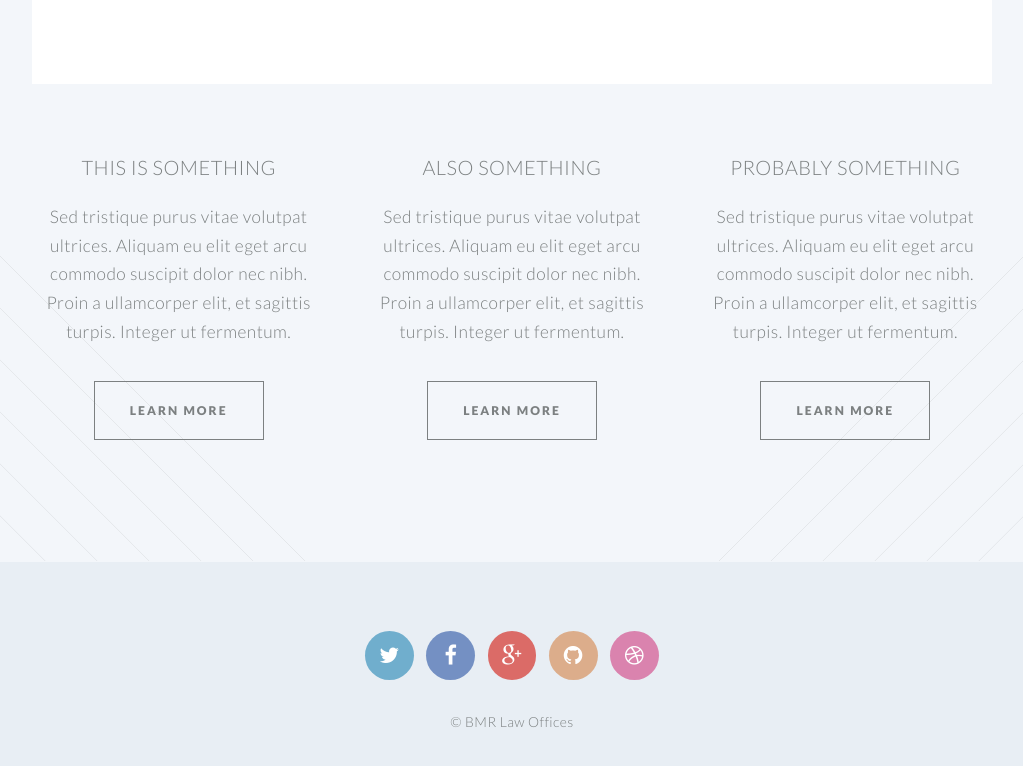
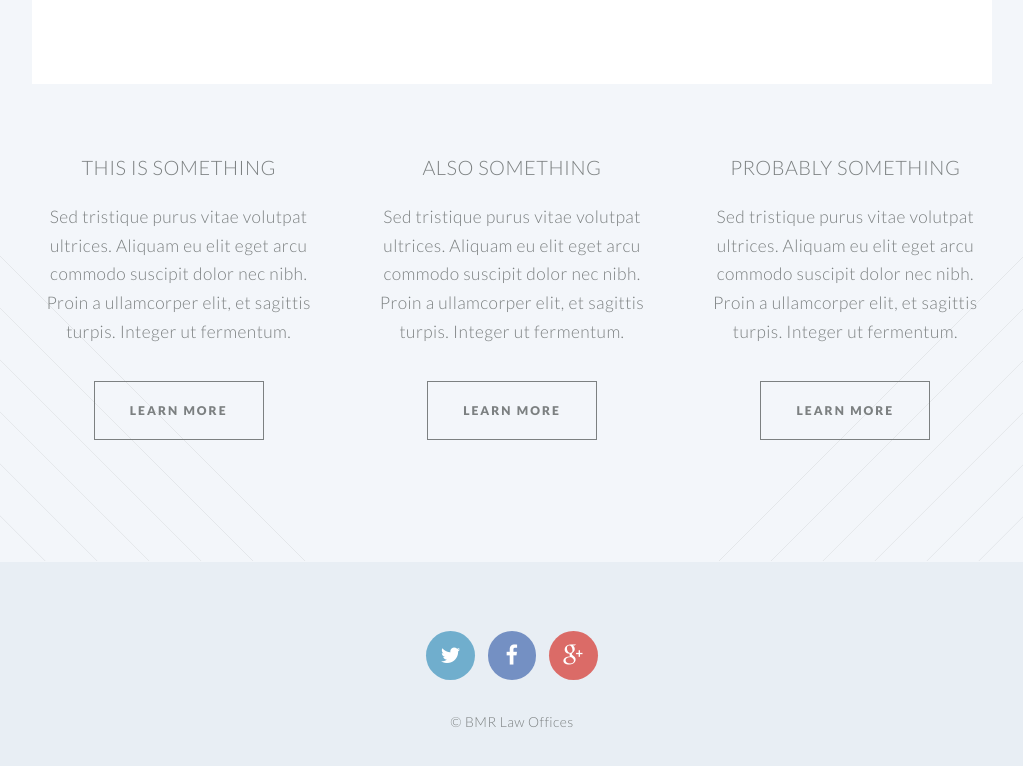
Before and after one commit to balgurim/balgurim.github.io, a plain HTML site: page about.html in a window 1280 px wide. Shown: the part 1584-2350 px from the top of the page, without its empty margins (128-1151 px from the left). Drawn offline with Linux system fonts and the light colour scheme; a script that the page names is missing.

Commit message:
Removed other social network site links

```diff
--- a/about.html
+++ b/about.html
@@ -134,8 +134,8 @@
 						<li><a href="#" class="icon circle fa-twitter"><span class="label">Twitter</span></a></li>
 						<li><a href="#" class="icon circle fa-facebook"><span class="label">Facebook</span></a></li>
 						<li><a href="#" class="icon circle fa-google-plus"><span class="label">Google+</span></a></li>
-						<li><a href="#" class="icon circle fa-github"><span class="label">Github</span></a></li>
-						<li><a href="#" class="icon circle fa-dribbble"><span class="label">Dribbble</span></a></li>
+						<!--<li><a href="#" class="icon circle fa-github"><span class="label">Github</span></a></li>
+						<li><a href="#" class="icon circle fa-dribbble"><span class="label">Dribbble</span></a></li>-->
 					</ul>
 
 					<ul class="copyright">
```
Also changed, not shown: contact.html (+2 -2 lines), left-sidebar.html (+2 -2 lines), practice-areas.html (+2 -2 lines), right-sidebar.html (+2 -2 lines).
